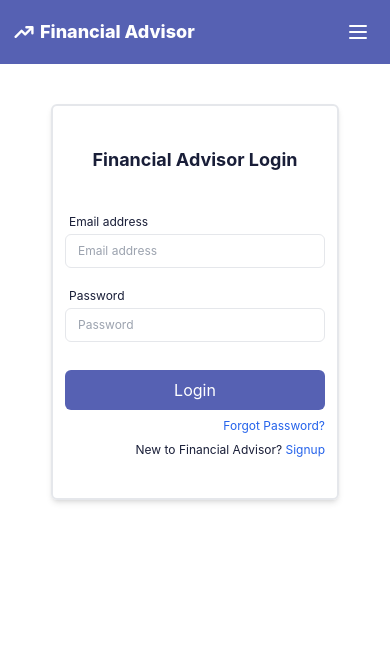
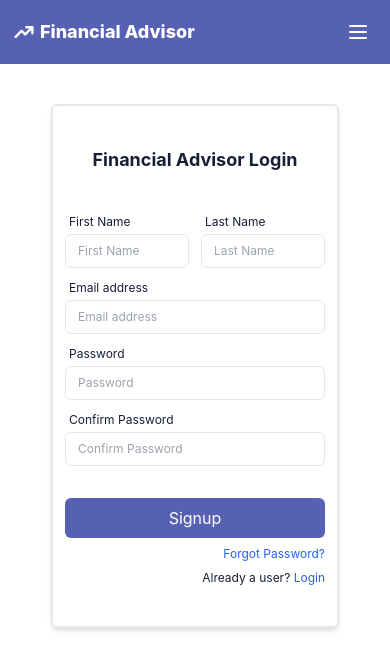
Before and after one commit to AMLCapstoneProjectTerm3/financial-advisor-frontend, a React (Create React App) app: page /signup in a window 390 px wide. Shown: the top 670 px of the page. Built offline with nearby package versions, Linux system fonts and the light colour scheme.

Commit message:
Added signup + responsive

```diff
--- a/src/App.js
+++ b/src/App.js
@@ -1,6 +1,7 @@
 import "./App.css";
 import Login from "./components/Login";
 import SideNavBar from "./components/SideNavBar";
+import Signup from "./components/Signup";
 
 function App() {
   return (
@@ -9,7 +10,8 @@ function App() {
         <SideNavBar />
         <div className="conten flex-1">
           {/* content goes here --------------- */}
-          <Login />
+          {/* <Login /> */}
+          <Signup />
         </div>
       </div>
     </div>
--- /dev/null
+++ b/src/components/Signup.js
@@ -0,0 +1,92 @@
+import React, { Component } from 'react'
+
+export default class Signup extends Component {
+  render() {
+    return (
+        <div className="w-full h-full flex flex-center justify-center mt-10 sm:m-0">
+        <div className="wrapper flex flex-col my-auto w-72 sm:w-96 px-3 py-10 rounded-md border-2 shadow-md">
+          <div className="text-skin-dark text-center font-bold text-lg mb-4">Financial Advisor Login</div>
+          <div className="my-4">
+            <div className="mb-1 flex space-x-3">
+              <div className="flex-1"><label for="first-name" class="text-xs ml-1 text-skin-dark">
+                First Name
+              </label>
+              <input
+                id="first-name"
+                name="first-name"
+                type="text"
+                autocomplete=""
+                required
+                class="appearance-none rounded-md relative text-xs sm:text-sm block w-full px-3 py-2 border  rounded-t-md focus:outline-none focus:ring-indigo-500 focus:border-skin-dark focus:z-10 sm:text-sm"
+                placeholder="First Name"
+              /></div>
+              <div className="flex-1"><label for="last-name" class="text-xs ml-1 text-skin-dark">
+                Last Name
+              </label>
+              <input
+                id="last-name"
+                name="last-name"
+                type="text"
+                autocomplete=""
+                required
+                class="appearance-none rounded-md relative text-xs sm:text-sm block w-full px-3 py-2 border  rounded-t-md focus:outline-none focus:ring-indigo-500 focus:border-skin-dark focus:z-10 sm:text-sm"
+                placeholder="Last Name"
+              /></div>
+            </div>
+            <div className="mb-1">
+              <label for="email-address" class="text-xs ml-1 text-skin-dark">
+                Email address
+              </label>
+              <input
+                id="email-address"
+                name="email"
+                type="email"
+                autocomplete="email"
+                required
+                class="appearance-none rounded-md relative text-xs sm:text-sm block w-full px-3 py-2 border  rounded-t-md focus:outline-none focus:ring-indigo-500 focus:border-skin-dark focus:z-10 sm:text-sm"
+                placeholder="Email address"
+              />
+            </div>
+            <div className='mb-1'>
+              <label for="password" class="text-xs ml-1 text-skin-dark">
+                Password
+              </label>
+              <input
+                id="password"
+                name="password"
+                type="password"
+                autocomplete="current-password"
+                required
+                class="appearance-none rounded-md relative text-xs sm:text-sm block w-full px-3 py-2 border text-skin-dark rounded-b-md focus:outline-none focus:ring-indigo-500 focus:border-skin-dark focus:z-10 "
+                placeholder="Password"
+              />
+            </div>
+            <div className='mb-1'>
+              <label for="confirmpassword" class="text-xs ml-1 text-skin-dark">
+                Confirm Password
+              </label>
+              <input
+                id="confirmpassword"
+                name="confirmpassword"
+                type="password"
+                autocomplete="confirm-password"
+                required
+                class="appearance-none rounded-md relative text-xs sm:text-sm block w-full px-3 py-2 border text-skin-dark rounded-b-md focus:outline-none focus:ring-indigo-500 focus:border-skin-dark focus:z-10 "
+                placeholder="Confirm Password"
+              />
+            </div>
+          </div>
+          <div className="mt-3">
+            <button className="bg-skin-button rounded-md w-full text-skin-light px-4 py-2 text-base">Signup</button>
+          </div>
+          <div className="text-xs text-right mt-2 text-skin-dark">
+               <a className="text-blue-600" href="#">Forgot Password?</a>
+          </div>
+          <div className="text-xs text-right mt-2 text-skin-dark">
+              Already a user? <a className="text-blue-600" href="#">Login</a>
+          </div>
+        </div>
+      </div>
+    )
+  }
+}
```
